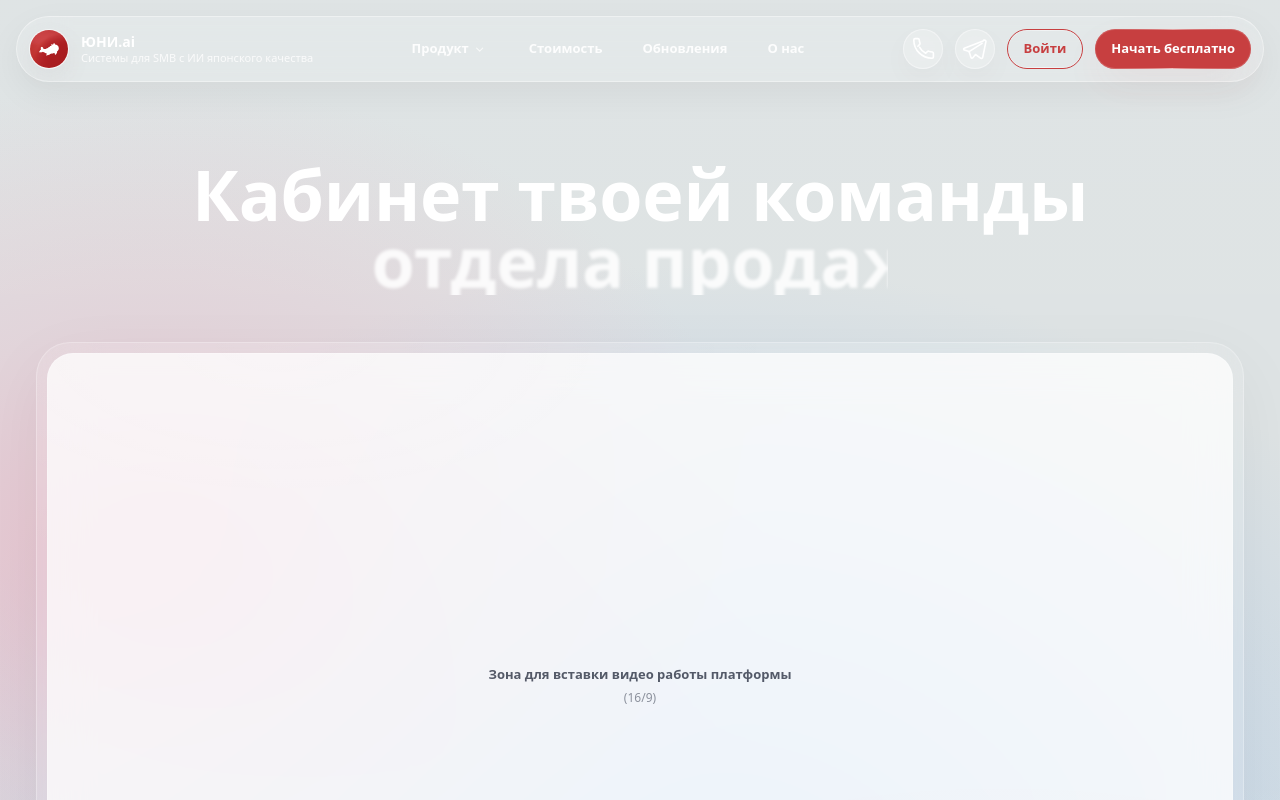
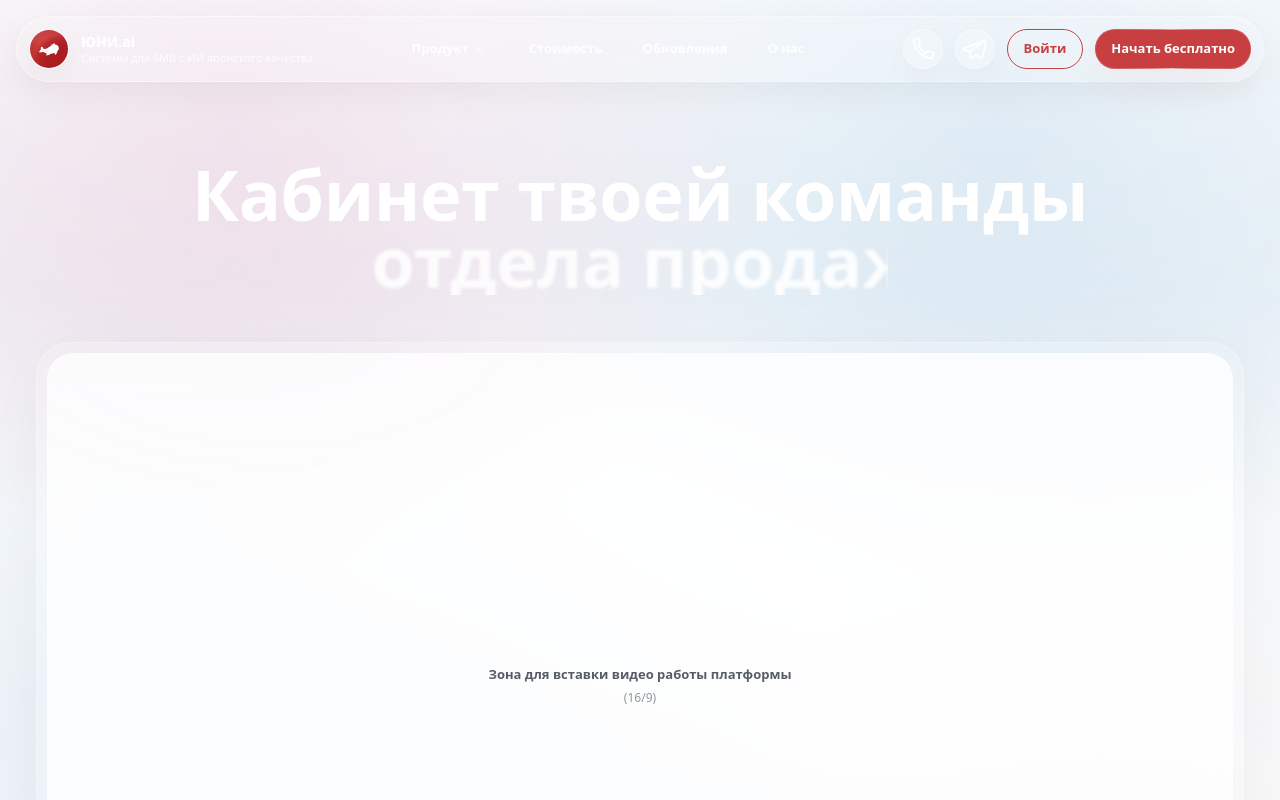
Before and after one commit to uniconsulting/uni.com, a Next.js app: page / in a window 1280 px wide. Shown: the top 800 px of the page. Built offline with nearby package versions, Linux system fonts and the light colour scheme.

Commit message:
Update globals.css

```diff
--- a/src/styles/globals.css
+++ b/src/styles/globals.css
@@ -7,104 +7,117 @@ html {
   scroll-padding-top: 96px; /* чтобы якоря не уезжали под header */
 }
 
-html, body {
+/* globals.css */
+
+html,
+body {
   height: 100%;
 }
 
 body {
-  font-family: var(--font-garet), system-ui, -apple-system, Segoe UI, Roboto, Arial, sans-serif;
-  color: rgb(var(--fg-rgb));
+  /* 1) базовый цвет */
+  background: #eaf1f6;
+  min-height: 100vh;
+
+  /* важно, чтобы псевдослой сел на всю высоту контента */
+  position: relative;
+  isolation: isolate; /* чтобы z-index:-1 работал стабильно */
 }
 
-.bg-base {
-  background: #d8dedf; /* базовый цвет */
+/* 2) композиция градиентов НА ВСЮ СТРАНИЦУ (не повторяется) */
+body::before {
+  content: "";
+  position: absolute;
+  inset: 0;
+  z-index: -1;
+  pointer-events: none;
+
+  /* НИКАКИХ background-repeat/background-size тут не ставим,
+     иначе снова начнётся “тайлинг” */
+  background-image:
+    /* мягкая общая “вуаль”, как на референсе */
+    linear-gradient(
+      180deg,
+      rgba(255, 255, 255, 0.72) 0%,
+      rgba(255, 255, 255, 0.38) 38%,
+      rgba(255, 255, 255, 0.62) 100%
+    ),
+
+    /* TOP: розовый слева */
+    radial-gradient(900px 720px at 18% 120px,
+      rgba(214, 155, 188, 0.62) 0%,
+      rgba(214, 155, 188, 0.0) 62%
+    ),
+
+    /* TOP: голубой справа */
+    radial-gradient(900px 760px at 78% 110px,
+      rgba(144, 187, 220, 0.62) 0%,
+      rgba(144, 187, 220, 0.0) 62%
+    ),
+
+    /* верхняя светлая “полоса” по центру */
+    radial-gradient(1100px 360px at 52% 520px,
+      rgba(255, 255, 255, 0.62) 0%,
+      rgba(255, 255, 255, 0.0) 70%
+    ),
+
+    /* MID: холодный голубой слева */
+    radial-gradient(950px 900px at 22% 980px,
+      rgba(126, 168, 214, 0.58) 0%,
+      rgba(126, 168, 214, 0.0) 66%
+    ),
+
+    /* MID: тёплый блик справа */
+    radial-gradient(980px 720px at 82% 980px,
+      rgba(247, 220, 224, 0.58) 0%,
+      rgba(247, 220, 224, 0.0) 66%
+    ),
+
+    /* MID: нейтральный “дым” по центру */
+    radial-gradient(1000px 520px at 50% 1320px,
+      rgba(205, 214, 220, 0.52) 0%,
+      rgba(205, 214, 220, 0.0) 70%
+    ),
+
+    /* LOWER MID: синий слева (второй) */
+    radial-gradient(980px 900px at 24% 1680px,
+      rgba(132, 173, 214, 0.56) 0%,
+      rgba(132, 173, 214, 0.0) 66%
+    ),
+
+    /* LOWER MID: холодный серо-голубой справа */
+    radial-gradient(980px 860px at 84% 1680px,
+      rgba(210, 222, 226, 0.52) 0%,
+      rgba(210, 222, 226, 0.0) 66%
+    ),
+
+    /* BOTTOM: розовый слева */
+    radial-gradient(980px 820px at 18% 2280px,
+      rgba(248, 220, 226, 0.62) 0%,
+      rgba(248, 220, 226, 0.0) 66%
+    ),
+
+    /* BOTTOM: розово-серый справа */
+    radial-gradient(1100px 760px at 72% 2360px,
+      rgba(238, 228, 232, 0.56) 0%,
+      rgba(238, 228, 232, 0.0) 70%
+    ),
+
+    /* финальный мягкий “подсвет” снизу */
+    radial-gradient(1200px 520px at 50% calc(100% - 140px),
+      rgba(255, 255, 255, 0.55) 0%,
+      rgba(255, 255, 255, 0.0) 72%
+    );
+
+  /* лёгкое сглаживание как в референсе */
+  filter: blur(0.001px);
 }
 
-/* это “полотно” фона на всю высоту страницы */
-.page-bg {
-  min-height: 100vh;
-  position: relative;
-  isolation: isolate;
-
-  background-color: #d8dedf;
-
-  /* один раз на всю страницу, без зацикливания */
-  background-repeat: no-repeat;
-  background-size: 100% 100%;
-  background-attachment: scroll;
-
-  /* чем больше пятен, тем “хаотичнее” и без повторов */
-  background-image:
-    radial-gradient(900px 700px at 12% 6%,
-      rgba(236, 170, 190, 0.65) 0%,
-      rgba(236, 170, 190, 0.26) 34%,
-      transparent 68%
-    ),
-    radial-gradient(1150px 900px at 55% 10%,
-      rgba(164, 198, 236, 0.90) 0%,
-      rgba(164, 198, 236, 0.38) 42%,
-      transparent 74%
-    ),
-    radial-gradient(900px 700px at 92% 14%,
-      rgba(255, 255, 255, 0.60) 0%,
-      rgba(255, 255, 255, 0.20) 46%,
-      transparent 76%
-    ),
-
-    radial-gradient(1050px 820px at 18% 24%,
-      rgba(170, 204, 238, 0.72) 0%,
-      rgba(170, 204, 238, 0.28) 44%,
-      transparent 78%
-    ),
-    radial-gradient(900px 720px at 78% 30%,
-      rgba(255, 255, 255, 0.45) 0%,
-      rgba(255, 255, 255, 0.16) 42%,
-      transparent 74%
-    ),
-
-    radial-gradient(1200px 980px at 14% 46%,
-      rgba(150, 186, 228, 0.78) 0%,
-      rgba(150, 186, 228, 0.30) 46%,
-      transparent 80%
-    ),
-    radial-gradient(980px 760px at 84% 52%,
-      rgba(245, 205, 220, 0.62) 0%,
-      rgba(245, 205, 220, 0.24) 44%,
-      transparent 78%
-    ),
-    radial-gradient(920px 740px at 56% 58%,
-      rgba(255, 255, 255, 0.45) 0%,
-      rgba(255, 255, 255, 0.14) 46%,
-      transparent 78%
-    ),
-
-    radial-gradient(1200px 980px at 16% 70%,
-      rgba(150, 186, 228, 0.70) 0%,
-      rgba(150, 186, 228, 0.26) 48%,
-      transparent 82%
-    ),
-    radial-gradient(1100px 860px at 78% 74%,
-      rgba(245, 205, 220, 0.58) 0%,
-      rgba(245, 205, 220, 0.22) 46%,
-      transparent 80%
-    ),
-
-    radial-gradient(1100px 860px at 92% 86%,
-      rgba(255, 255, 255, 0.62) 0%,
-      rgba(255, 255, 255, 0.20) 48%,
-      transparent 82%
-    ),
-    radial-gradient(1050px 820px at 10% 92%,
-      rgba(244, 200, 214, 0.60) 0%,
-      rgba(244, 200, 214, 0.20) 46%,
-      transparent 82%
-    ),
-
-    linear-gradient(180deg,
-      rgba(255,255,255,0.18) 0%,
-      rgba(255,255,255,0.06) 28%,
-      rgba(255,255,255,0.10) 100%
-    );
+/* опционально: если есть “дёрганья” на некоторых девайсах */
+@media (prefers-reduced-motion: reduce) {
+  body::before {
+    filter: none;
+  }
 }
 
 /* === LiquidGlass helpers === */
```
